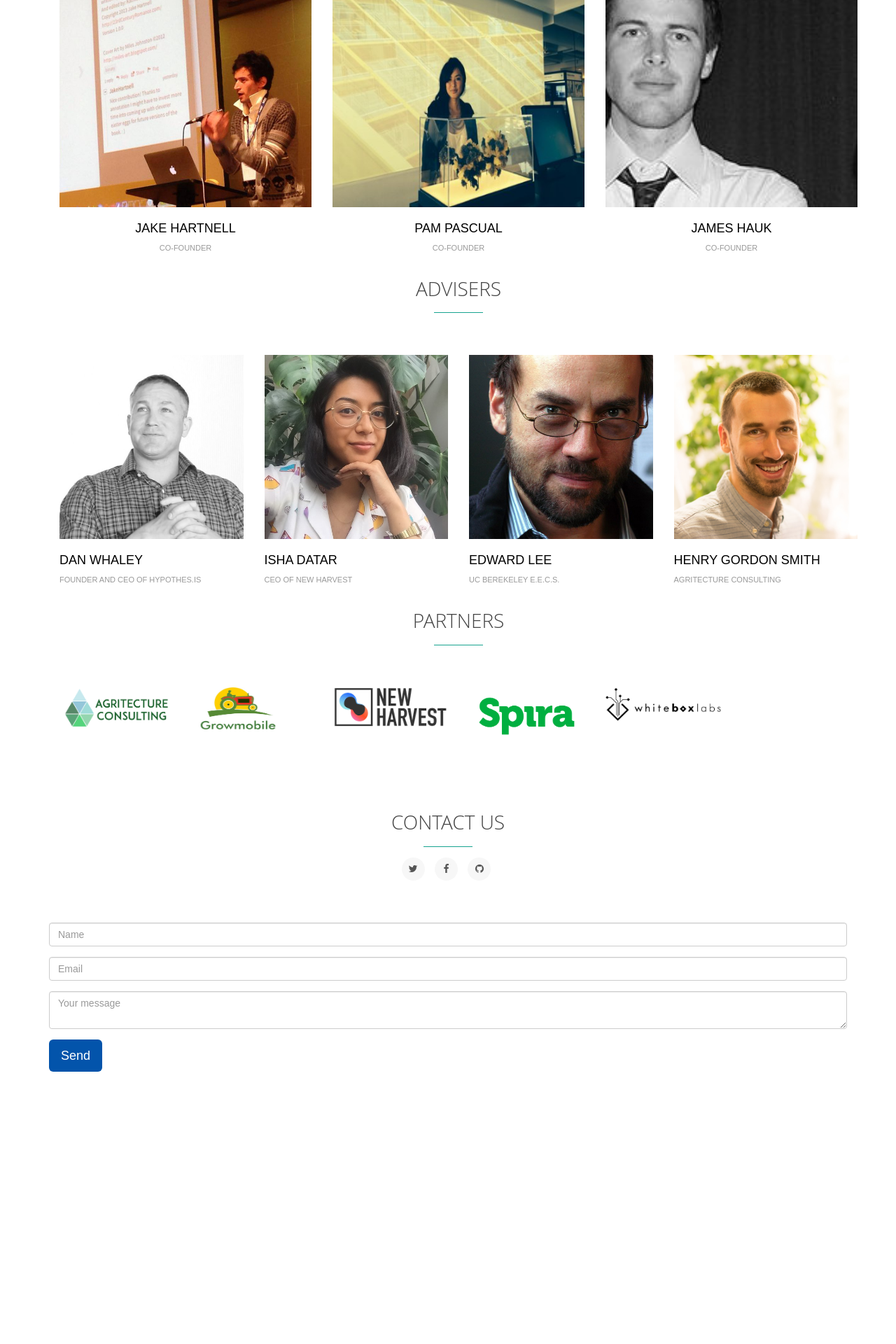
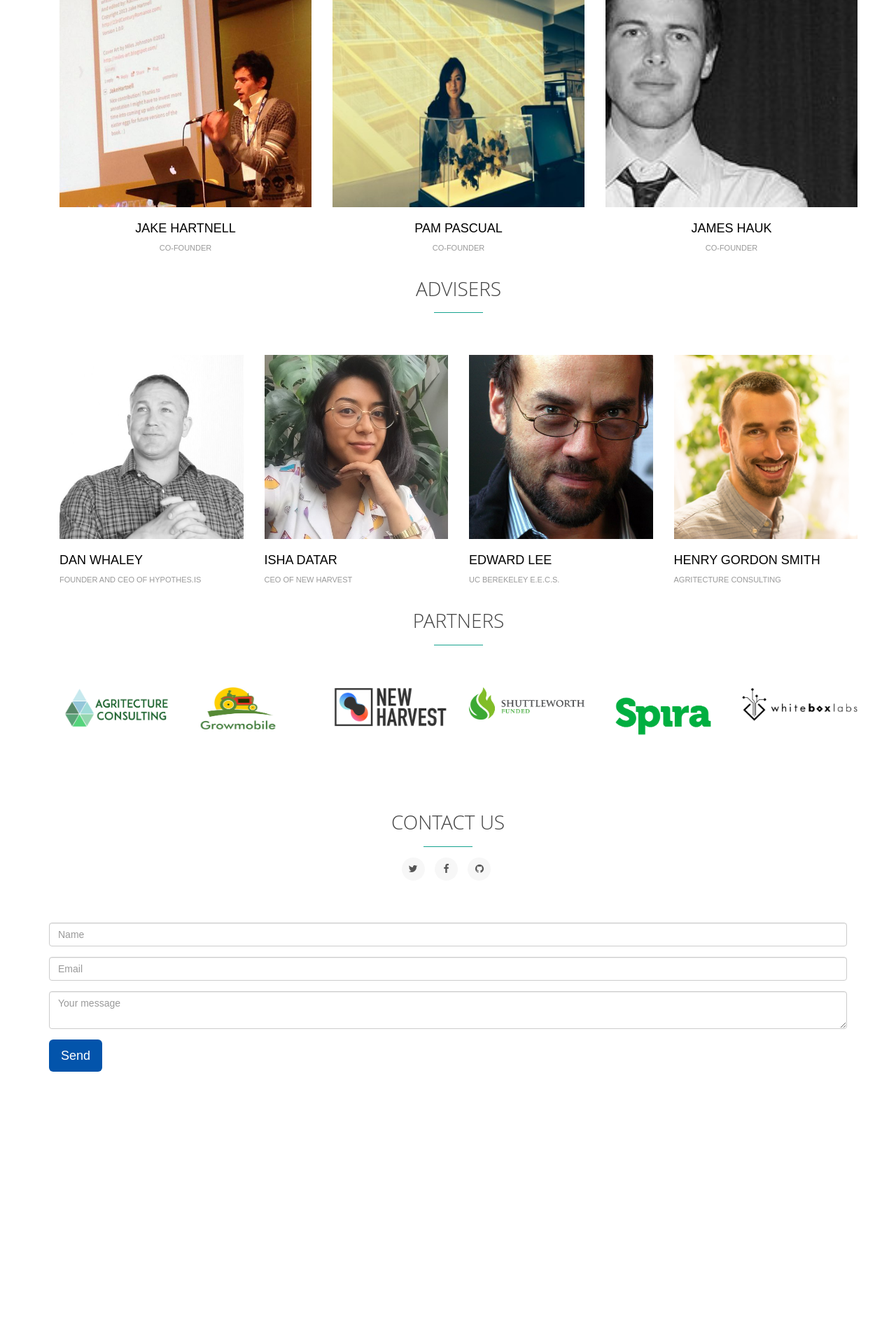
Before and after one commit to CommonGarden/Website, a Jekyll site: the page built from index.html, in a window 1280 px wide. Shown: the part 2543-4463 px from the top of the page at 70% size. Built offline with Jekyll 4.4.1, drawn with Linux system fonts in a browser that asks for light colours; some web fonts are replaced.

Commit message:
Thanks Shuttleworth foundation.

```diff
--- a/index.html
+++ b/index.html
@@ -216,6 +216,16 @@
             </li>
             <li class="col-sm-2 col-xs-6">
               <div class="team-img">
+                <img class="img-responsive" src="img/partners/Shuttleworth_Funded.jpg" alt="">
+                <ul>
+                  <li><a href="#"><i class="icon-custom icon-sm rounded-x fa fa-twitter"></i></a></li>
+                  <li><a href="#"><i class="icon-custom icon-sm rounded-x fa fa-facebook"></i></a></li>
+                  <li><a href="#"><i class="icon-custom icon-sm rounded-x fa fa-google-plus"></i></a></li>
+                </ul>
+              </div>
+            </li>
+            <li class="col-sm-2 col-xs-6">
+              <div class="team-img">
                 <img class="img-responsive" src="img/partners/spira.png" alt="">
                 <ul>
                   <li><a href="#"><i class="icon-custom icon-sm rounded-x fa fa-twitter"></i></a></li>
```
Also changed, not shown: img/partners/Shuttleworth_Funded.jpg (added).
